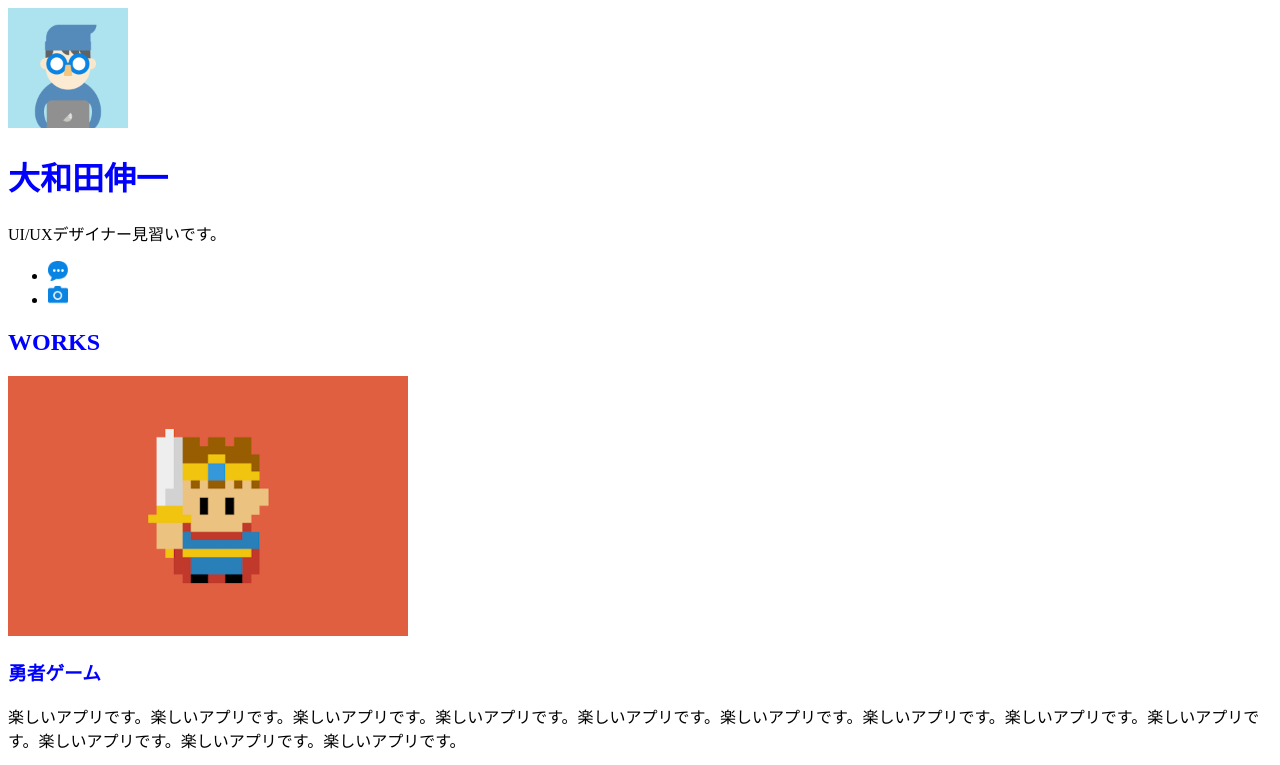
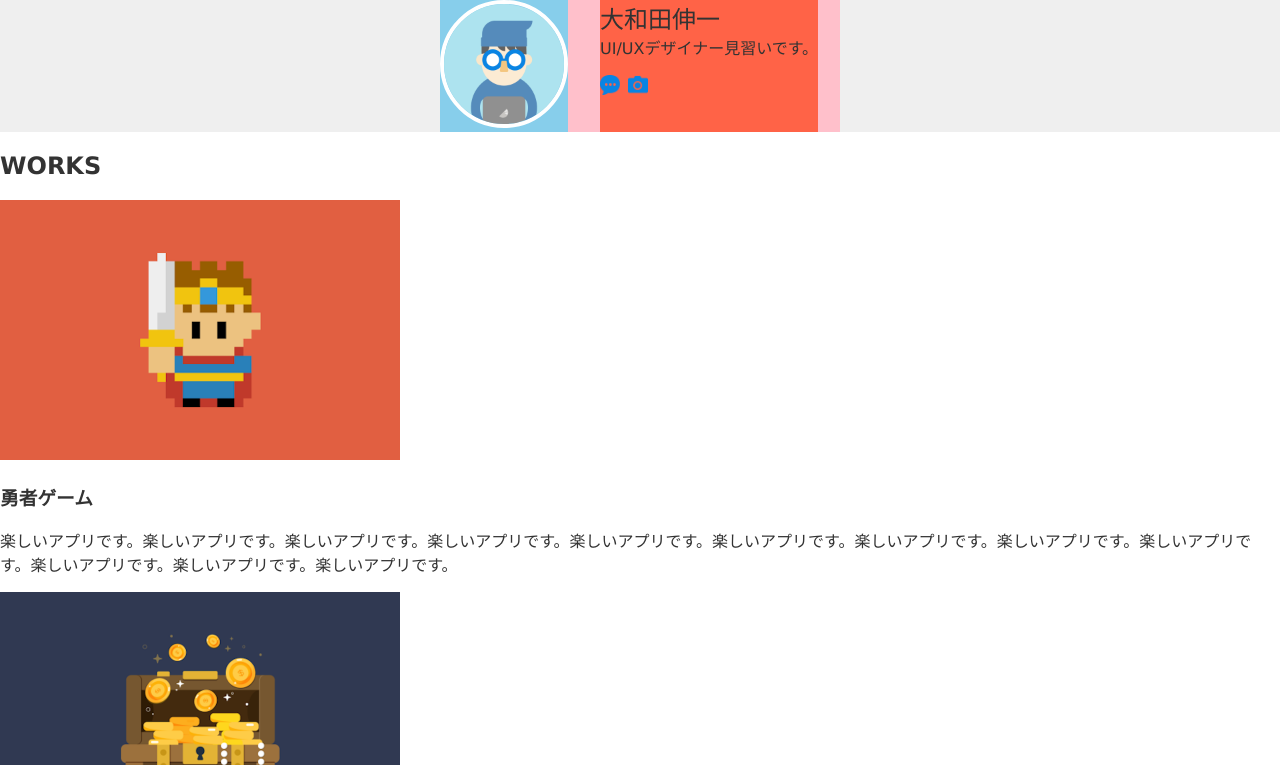
Before and after one commit to shinichiowada/MyPortfolio, a plain HTML site: page index.html in a window 1280 px wide. Shown: the top 765 px of the page. Drawn offline with Linux system fonts and the light colour scheme.

Commit message:
Add MyPortfolio

```diff
--- a/css/styles.css
+++ b/css/styles.css
@@ -1,3 +1,56 @@
-h1 {
-  color: blue;
+body {
+  color: #333;
+  font-family: Verdana;
+  margin: 0;
 }
+
+header {
+  background-color: #efefef;
+}
+
+.container {
+  background-color: pink;
+  width: 400px;
+  margin-left: auto;
+  margin-right: auto;
+  display: flex;
+}
+
+.icon {
+  background-color: skyblue;
+}
+
+.icon img {
+  /* border-radius: 20px; */
+  border-radius: 50%;
+  border-width: 4px;
+  border-style: solid;
+  border-color: white;
+}
+
+.info {
+  background-color: tomato;
+  margin-left: 32px;
+}
+
+.info h1 {
+  font-weight: normal;
+  font-size: 24px;
+  margin: 0;
+}
+
+.info p {
+  margin: 0;
+  margin-bottom: 16px;
+}
+
+.info ul {
+  margin: 0;
+  padding: 0;
+  list-style-type: none;
+  display: flex;
+}
+
+.info ul li {
+  margin-right: 8px;
+}
--- a/index.html
+++ b/index.html
@@ -10,7 +10,13 @@
   </head>
   <body>
     <header>
+      <div class="container">
+        <div class="icon">
           <img src="img/taro.png"width="120" height="120" alt="伸一のアイコンです">
+
+        </div>
+        <div class="info">
+
           <h1>大和田伸一</h1>
           <p>UI/UXデザイナー見習いです。</p>
           <ul>
@@ -27,6 +33,9 @@
               </a>
             </li>
           </ul>
+        </div>
+
+      </div>
     </header>
     <section>
       <h1>WORKS</h1>
```
Lines whose indentation alone changed are shown as unchanged.
